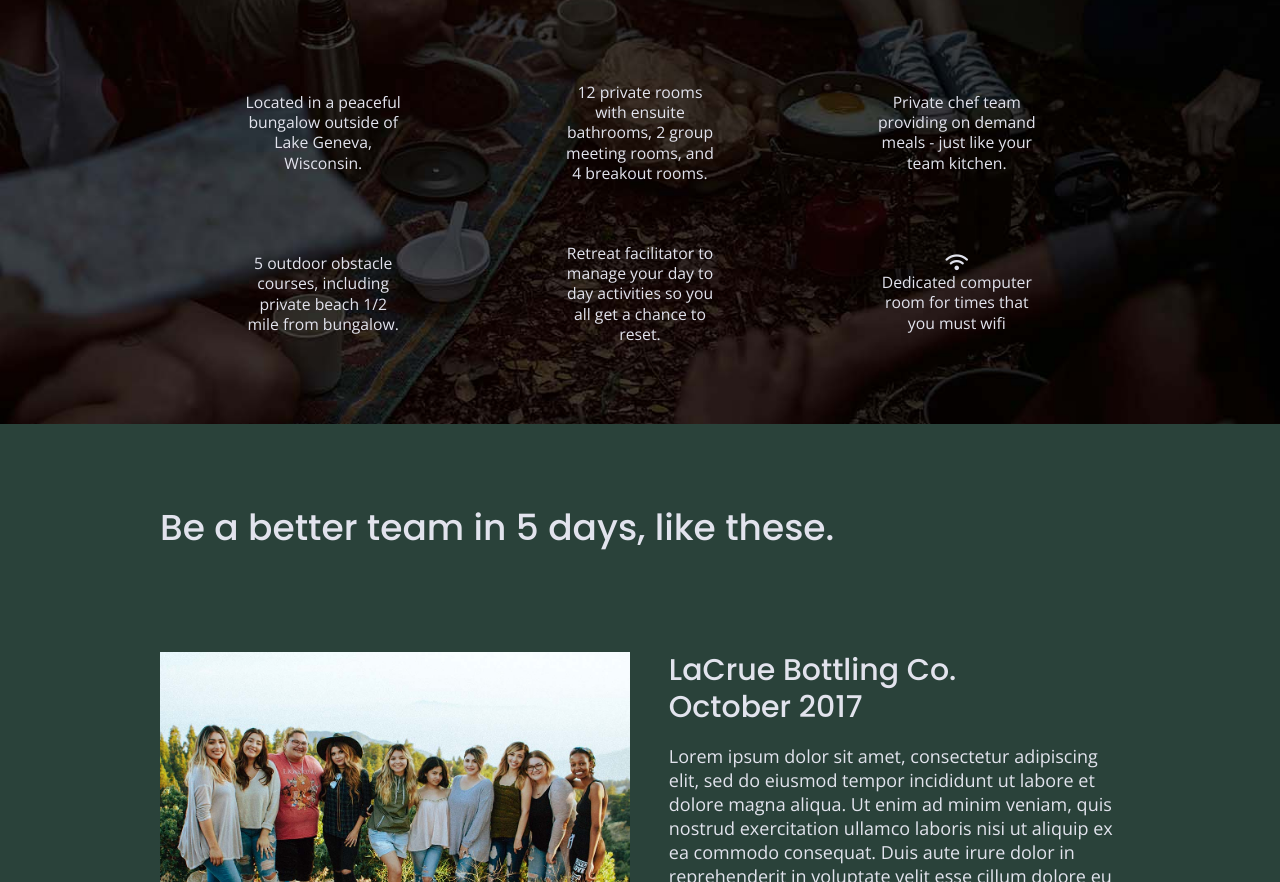
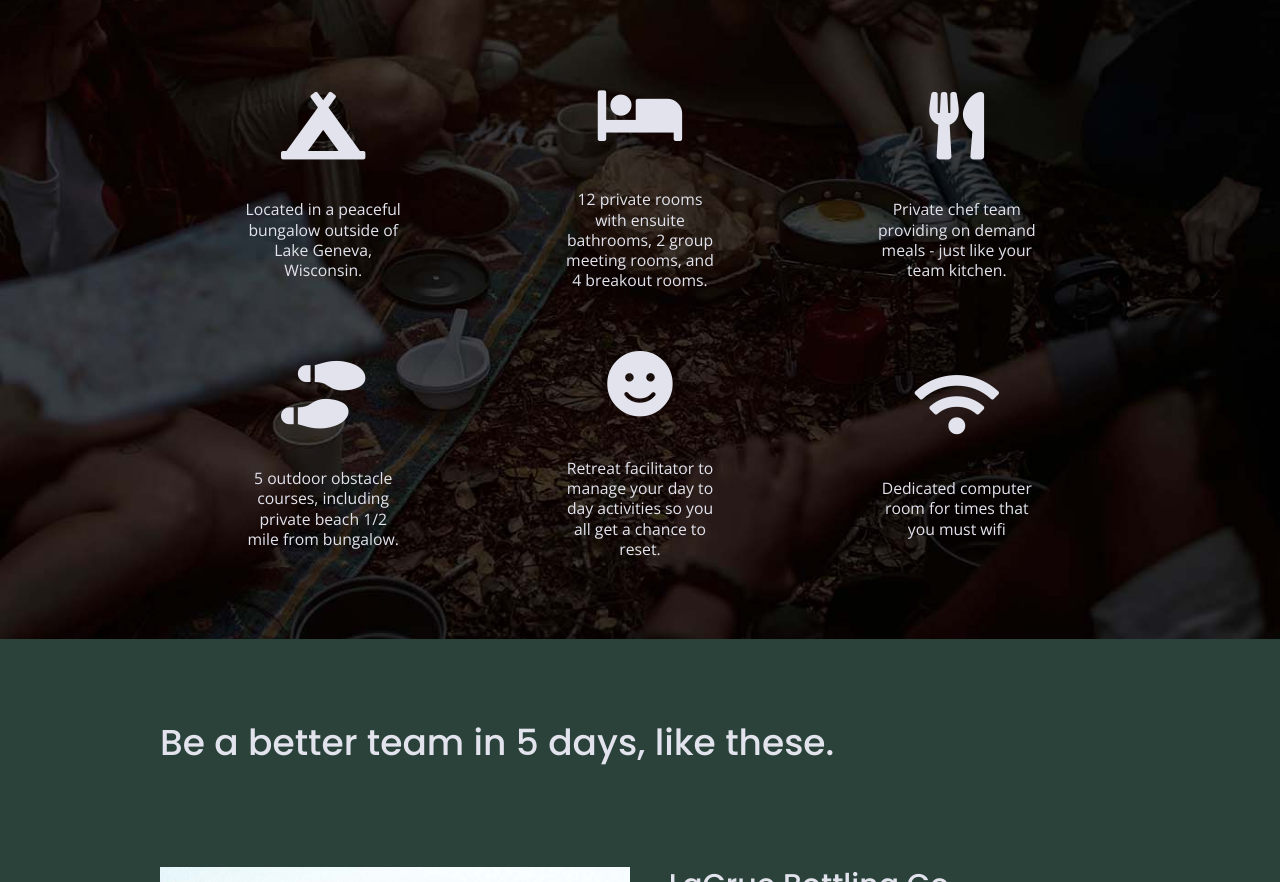
Before and after one commit to jbshmaeff/unplugged-retreat, a website: page index.html in a window 1280 px wide. Shown: the part 1407-2289 px from the top of the page. Drawn offline with nearby package versions, Linux system fonts and the light colour scheme.

Commit message:
added fontawesome fonts to features and added css styles

```diff
--- a/css/main.css
+++ b/css/main.css
@@ -378,8 +378,9 @@ aside h3 {
   margin: 0;
   text-align: center;
 }
-.fontawesome-icon {
-
+.features i {
+	font-size: 3.75em;
+        margin-bottom: 40px;
 }
 
 .features-item-description {
--- a/index.html
+++ b/index.html
@@ -25,6 +25,11 @@
 
   <!-- Google Fonts -->
 <link href="https://fonts.googleapis.com/css?family=Open+Sans:400,700|Poppins:500,700" rel="stylesheet">
+
+  <!-- Fontawesome Fonts-->
+
+  <link rel="stylesheet" href="https://use.fontawesome.com/releases/v5.15.4/css/all.css" integrity="sha384-DyZ88mC6Up2uqS4h/KRgHuoeGwBcD4Ng9SiP4dIRy0EXTlnuz47vAwmeGwVChigm" crossorigin="anonymous">
+
 
 </head>
 
@@ -73,22 +78,27 @@
         <div class="features-items">
           <article>
             <p class="fontawesome-icon"></p>
+            <i class="fas fa-campground"></i>
             <p class="features-item-description">Located in a peaceful bungalow outside of Lake Geneva, Wisconsin.</p>
           </article>
           <article>
             <p class="fontawesome-icon"></p>
+            <i class="fas fa-bed"></i>
             <p class="features-item-description">12 private rooms with ensuite bathrooms, 2 group meeting rooms, and 4 breakout rooms.</p>
           </article>
           <article>
             <p class="fontawesome-icon"></p>
+            <i class="fas fa-utensils"></i>
             <p class="features-item-description">Private chef team providing on demand meals - just like your team kitchen.</p>
           </article>
           <article>
             <p class="fontawesome-icon"></p>
+            <i class="fas fa-shoe-prints"></i>
             <p class="features-item-description">5 outdoor obstacle courses, including private beach 1/2 mile from bungalow.</p>
           </article>
           <article>
             <p class="fontawesome-icon"></p>
+            <i class="fas fa-smile"></i>
             <p class="features-item-description">Retreat facilitator to manage your day to day activities so you all get a chance to reset.</p>
           </article>
           <article>
```
Also changed, not shown: about/index.html (+4 -0 lines), faq/index.html (+4 -0 lines).
